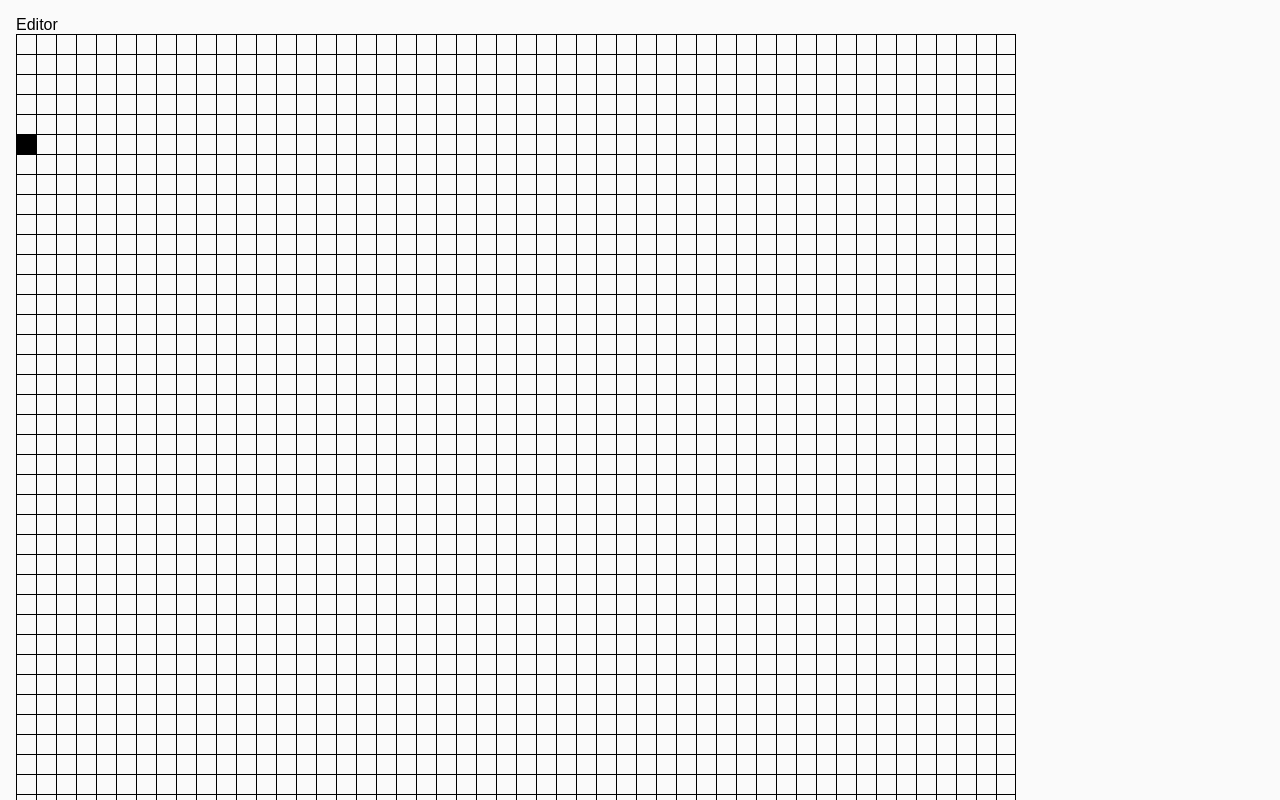
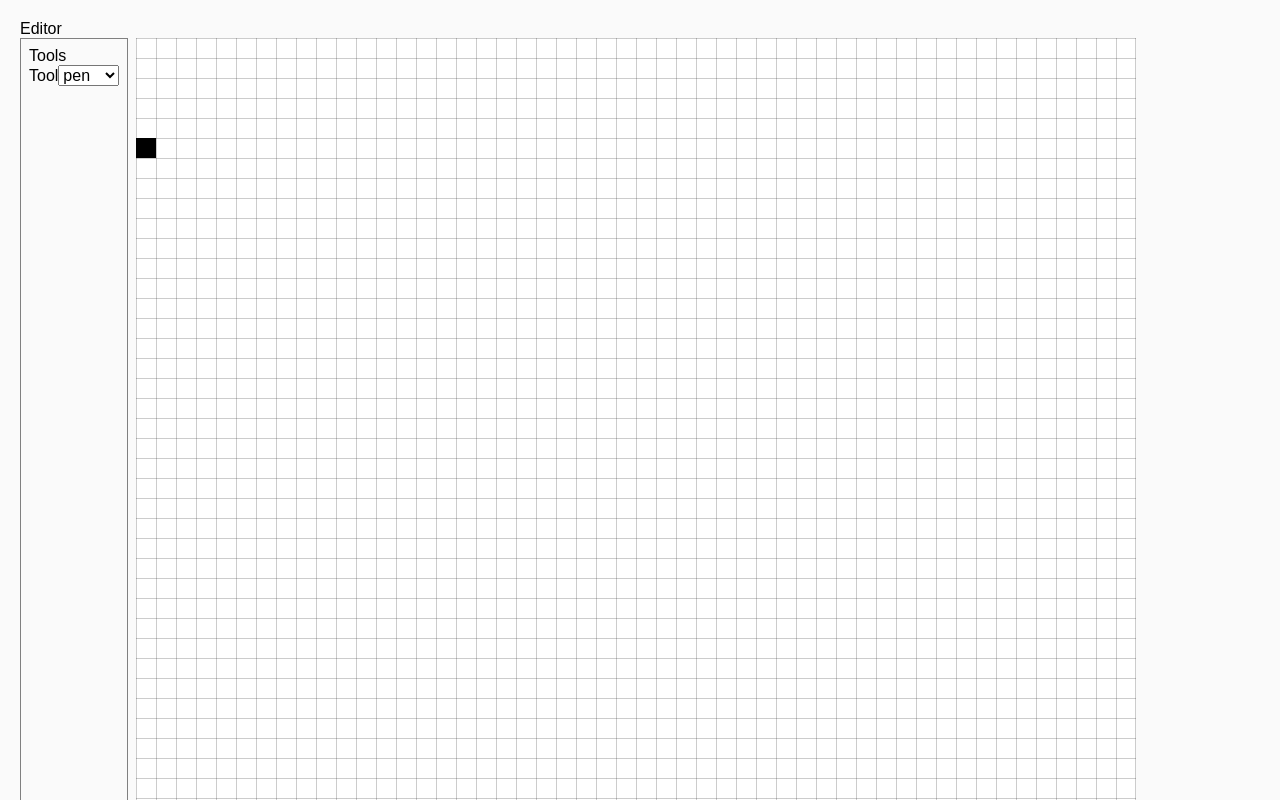
Before and after one commit to awesomephant/picnic, a React (Create React App) app: page / in a window 1280 px wide. Shown: the top 800 px of the page. Built offline with nearby package versions, Linux system fonts and the light colour scheme; the HTML template or start-up script is replaced by a standard one.

Commit message:
Add toolbar

```diff
--- a/package.json
+++ b/package.json
@@ -7,10 +7,11 @@
     "@testing-library/jest-dom": "^4.2.4",
     "@testing-library/react": "^9.3.2",
     "@testing-library/user-event": "^7.1.2",
+    "gh-pages": "^2.2.0",
+    "node-sass": "^4.14.0",
     "react": "^16.13.1",
     "react-dom": "^16.13.1",
-    "react-scripts": "3.4.1",
-    "gh-pages": "^2.2.0"
+    "react-scripts": "3.4.1"
   },
   "scripts": {
     "start": "react-scripts start",
--- a/src/Editor.js
+++ b/src/Editor.js
@@ -1,5 +1,5 @@
 import React from "react";
-import Toolbar from "./Toolbar";
+import Settings from "./Settings";
 
 class Editor extends React.Component {
     constructor(props) {
@@ -8,7 +8,10 @@
         this.w = 1000;
         this.h = 1000;
         this.state = {
-            currentTool: 'img',
+            settings: {
+                currentTool: 'pen',
+                showGrid: true
+            },
             mouse: {},
 
             cursor: {
@@ -23,16 +26,30 @@
             ]
         }
 
+        this.gridRef = React.createRef()
+
         this.handleMouseMove = this.handleMouseMove.bind(this);
         this.handleMouseDown = this.handleMouseDown.bind(this);
         this.handleMouseUp = this.handleMouseUp.bind(this);
+        this.updateSetting = this.updateSetting.bind(this);
 
+    }
+
+    updateSetting(setting, value) {
+        this.setState((prevState) => {
+            if (prevState.settings[setting] !== null) {
+                prevState.settings[setting] = value;
+            } else {
+                console.error(`Attempted to update non-existing setting ${setting}`)
+            }
+            return prevState;
+        })
     }
 
     handleMouseDown(e) {
         this.setState((prev) => {
             prev.cursor.active = true;
-            if (prev.currentTool === 'img') {
+            if (prev.settings.currentTool === 'img') {
                 prev.placeholder.active = true
                 prev.placeholder.x = prev.cursor.x - 1
                 prev.placeholder.y = prev.cursor.y - 0
@@ -47,8 +64,8 @@
         this.setState((prev) => {
             prev.cursor.active = false;
             prev.placeholder.active = false
-            if (prev.currentTool === 'img') {
-                let img = { type: 'img', properties: { src: 'https://picsum.photos/500' }, x: prev.placeholder.x, y: prev.placeholder.y, w: prev.placeholder.w, h: prev.placeholder.h }
+            if (prev.settings.currentTool === 'img') {
+                let img = { type: 'img', properties: { src: 'https://picsum.photos/500' }, x: prev.placeholder.x + 1, y: prev.placeholder.y, w: prev.placeholder.w, h: prev.placeholder.h }
                 prev.objects.push(img)
             }
             return prev;
@@ -60,20 +77,21 @@
 
     handleMouseMove(e) {
         const cell = (this.w / this.gridSize);
-        const cx = Math.ceil(e.clientX / cell) - 1
-        const cy = Math.ceil(e.clientY / cell) - 2
+        let r = this.gridRef.current.getBoundingClientRect()
+        const cx = Math.ceil((e.clientX - r.left) / cell)
+        const cy = Math.ceil((e.clientY - r.top) / cell)
 
         this.setState((prev) => {
             prev.cursor.x = cx;
             prev.cursor.y = cy;
             prev.mouse = { x: e.clientX, y: e.clientY };
             if (prev.cursor.active) {
-                if (prev.currentTool === 'pen') {
+                if (prev.settings.currentTool === 'pen') {
                     let paint = { type: 'paint', properties: { fill: 'black' }, x: prev.cursor.x, y: prev.cursor.y, w: 1, h: 1 }
                     prev.objects.push(paint)
-                } else if (prev.currentTool = 'img') {
+                } else if (prev.settings.currentTool = 'img') {
                     prev.placeholder.w = prev.cursor.x - prev.placeholder.x
-                    prev.placeholder.h = prev.cursor.y - prev.placeholder.y
+                    prev.placeholder.h = (prev.cursor.y - prev.placeholder.y)
                 }
 
             }
@@ -88,7 +106,7 @@
             height: `${this.h}px`,
             gridTemplateColumns: `repeat(${this.gridSize}, 1fr)`,
             gridTemplateRows: `repeat(${this.gridSize}, 1fr)`,
-            backgroundImage: `linear-gradient(to bottom, black 0, black 1px, transparent 1px, transparent 100%), linear-gradient(to right, black 0, black 1px, transparent 1px, transparent 100%)`,
+            backgroundImage: `linear-gradient(to bottom, rgba(0,0,0,0.2) 0, rgba(0,0,0,0.2) 1px, transparent 1px, transparent 100%), linear-gradient(to right, rgba(0,0,0,0.2) 0, rgba(0,0,0,0.2) 1px, transparent 1px, transparent 100%)`,
             backgroundSize: `${this.w}px ${this.h / this.gridSize}px, ${this.h / this.gridSize}px ${this.w}px`
         }
 
@@ -100,6 +118,7 @@
             let content = null;
             if (obj.type === 'img') {
                 objectStyle.backgroundImage = `url(${obj.properties.src})`
+                //content = <video src='/picnic/0060_1.mp4' autoPlay loop muted></video>
             }
             return (
                 <div style={objectStyle} className='object'>
@@ -123,13 +142,17 @@
             placeholder = <div className='placeholder' style={placeholderStyle}></div>
         }
         return (
-            <>
-                <div style={gridStyle} className='grid' onDragStart={this.handleDragStart} onMouseMove={this.handleMouseMove} onMouseDown={this.handleMouseDown} onMouseUp={this.handleMouseUp}>
+            <div className='editor'>
+                <div className="editor-toolbar">
+                    <h2>Tools</h2>
+                    <Settings updateSetting={this.updateSetting} settings={this.state.settings}></Settings>
+                </div>
+                <div ref={this.gridRef} style={gridStyle} className='grid' onDragStart={this.handleDragStart} onMouseMove={this.handleMouseMove} onMouseDown={this.handleMouseDown} onMouseUp={this.handleMouseUp}>
                     {objects}
                     {cursor}
                     {placeholder}
                 </div>
-            </>
+            </div>
         )
     }
 }
--- /dev/null
+++ b/src/ImageToggle.js
@@ -0,0 +1,33 @@
+import React from 'react';
+import './css/Toggle.scss';
+
+export default class ImageToggle extends React.Component {
+    constructor() {
+        super();
+        this.handleChange = this.handleChange.bind(this);
+    }
+
+    handleChange(e) {
+        const setting = this.props.id;
+        const value = e.target.value;
+        this.props.updateSetting(setting, value)
+    }
+
+    render() {
+        const options = this.props.options.map((op) => {
+            return (
+                <>
+                    <option id={op} name={this.props.id} value={op}>{op}</option>
+                </>
+            )
+        })
+        return (
+            <div className='setting imageToggle'>
+                <label>{this.props.title}</label>
+                <select value={this.props.value} name="" id="" onChange={this.handleChange}>
+                    {options}
+                </select>
+            </div>
+        )
+    }
+}
--- /dev/null
+++ b/src/Settings.js
@@ -0,0 +1,12 @@
+import React from 'react';
+import ImageToggle from './ImageToggle.js';
+
+export default class Settings extends React.Component {
+    render() {
+        return (
+            <div className='settings'>
+                <ImageToggle updateSetting={this.props.updateSetting} options={['pen', 'img', 'video']} value={this.props.settings.currentTool} id='currentTool' title='Tool'></ImageToggle>
+            </div>
+        )
+    }
+}
--- /dev/null
+++ b/src/css/Settings.scss
@@ -0,0 +1,22 @@
+.settings {
+    display: block;
+    position: absolute;
+    width: 100%;
+    bottom: 0;
+    left: 0;
+    padding: 1rem;
+    mix-blend-mode: exclusion;
+    display: grid;
+    border-top: 1px solid gray;
+    grid-template-columns: 1fr 1fr 1fr 1fr;
+}
+.setting {
+    margin-bottom: 1rem;
+    max-width: 100%;
+    color: white;
+}
+label {
+    font-size: .9rem;
+    display: block;
+    margin-bottom: 0rem;
+}
--- /dev/null
+++ b/src/css/Toggle.scss
@@ -0,0 +1,87 @@
+.toggle {
+    input {
+        display: none;
+    }
+    display: flex;
+    align-items: center;
+    label {
+        position: relative;
+        top: .1rem;
+        margin-right: .5rem;
+    }
+}
+
+.toggle-body {
+    border-radius: 1rem;
+    margin-top: .2rem;
+    height: 1rem;
+    width: 2rem;
+    border: 1px solid gray;
+    cursor: pointer;
+    transition: 170ms;
+
+    &[data-active=true] {
+        border: 1px solid white;
+    }
+}
+
+.toggle-element {
+    width: 1rem;
+    height: 1rem;
+    transform: scale(.8) translateX(-1px) translateY(-1.2px);
+    border-radius: 100%;
+    transition: 200ms;
+    background: gray;
+
+    [data-active=true] & {
+        background: white;
+        transform: scale(.8) translateX(1.12rem) translateY(-1.2px);
+    }
+}
+
+.sliderGroup {
+    span {
+        display: block;
+        font-size: .9rem;
+        margin-bottom: .4rem;
+    }
+
+}
+
+.lockToggle {
+    appearance: none;
+    background: none;
+    border: 0;
+    padding: 0;
+    margin-left: 1rem;
+    position: relative;
+    top: .18rem;
+    cursor: pointer;
+    border-radius: 2px;
+    &:active {
+
+    }
+
+    path {
+        fill: lightgray;
+    }
+    svg {
+        width: 1.1rem
+    }
+}
+
+.imageToggle {
+    .images {
+        display: flex;
+    }
+}
+
+.imageToggle {
+    svg {
+        width: 1.2rem;
+        margin-right: .5rem;
+    }
+    path {
+        fill: white;
+    }
+}
--- a/src/index.css
+++ b/src/index.css
@@ -8,31 +8,50 @@
 
 body {
   font-family: sans-serif;
-  padding: 1rem;
+  padding: 20px;
   background: rgb(250,250,250);
+}
+
+.editor {
+  display: flex;
+}
+
+.editor-toolbar {
+  border: 1px solid gray;
+  margin-right: .5rem;
+  padding: .5rem;
 }
 
 .grid {
   display: grid;
-  border-bottom: 1px solid black;
-  border-right: 1px solid black;
+  background-color: white;
+  border-bottom: 1px solid rgba(0,0,0,0.2);
+  border-right: 1px solid  rgba(0,0,0,0.2);
 }
 
 .object {
   background: black;
   position: relative;
   overflow: hidden;
-  z-index: -100;
+  z-index: 100;
   user-select: none;
   pointer-events: none;
   background-size: cover;
   background-repeat: no-repeat;
 }
 
+.object video {
+  min-width: 100%;
+  min-height: 100%;
+}
+
 .cursor {
   background: black;
+  pointer-events: none;
 }
 
 .placeholder {
-  border: 2px solid black
+  z-index: 100;
+  border: 2px solid rgb(21, 255, 0);
+  border-radius: 1px;
 }
```
Also changed, not shown: 2 other files (tests, documents, lock files or other folders).
